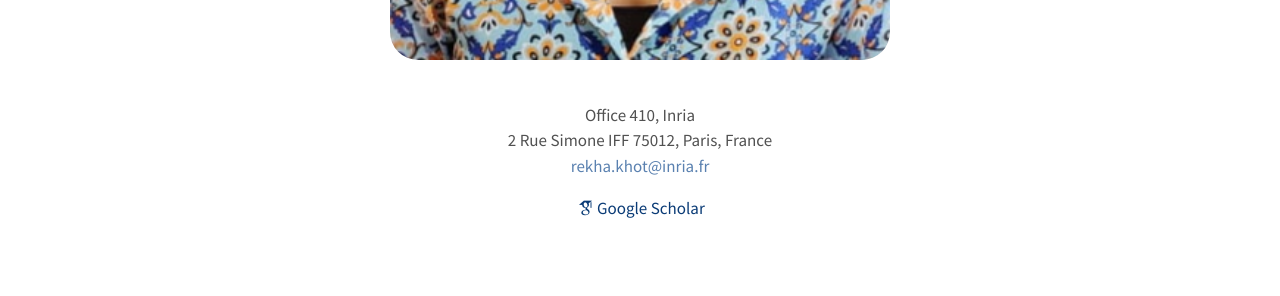
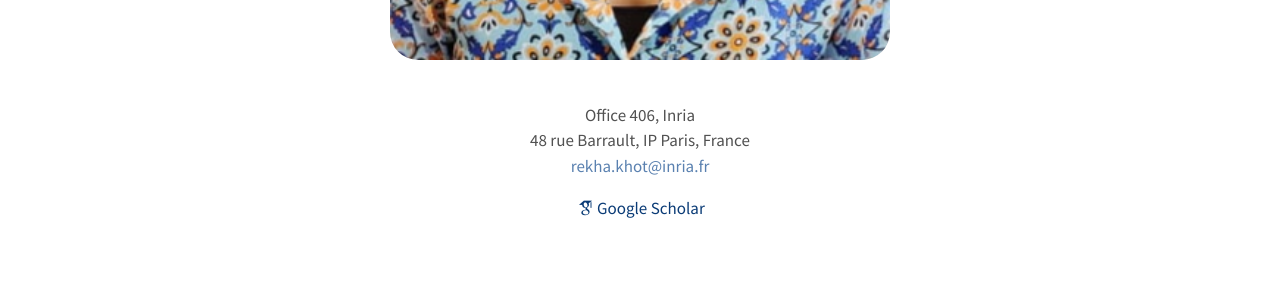
Before and after one commit to RekhaKhot/RekhaKhot.github.io, a Jekyll site: the page built from index.html, in a window 1280 px wide. Shown: the part 744-1040 px from the top of the page. Built offline with Jekyll 4.4.1, drawn with Linux system fonts in a browser that asks for light colours; some web fonts are replaced; the list of posts is cut into pages by our own code.

Commit message:
Update index.html

```diff
--- a/index.html
+++ b/index.html
@@ -15,9 +15,9 @@ title: Home
     </figure>
     <p>
         <br>
-        Office 410, Inria
+        Office 406, Inria
         <br>
-        2 Rue Simone IFF 75012, Paris, France
+        48 rue Barrault, IP Paris, France
         <br>
         <a class="email" href="mailto:rekha.khot@inria.fr">rekha.khot@inria.fr</a>
         <br>
```
